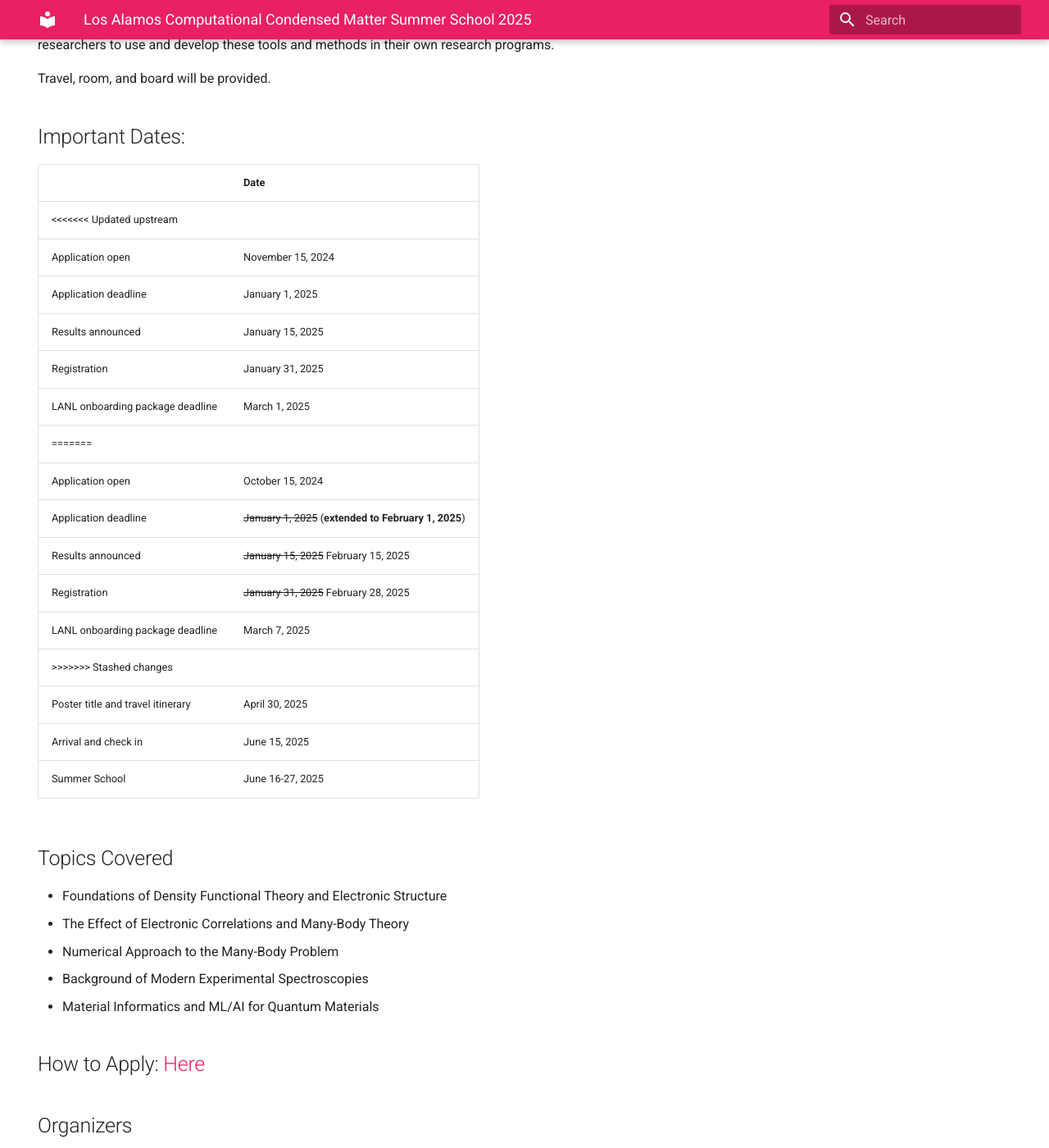
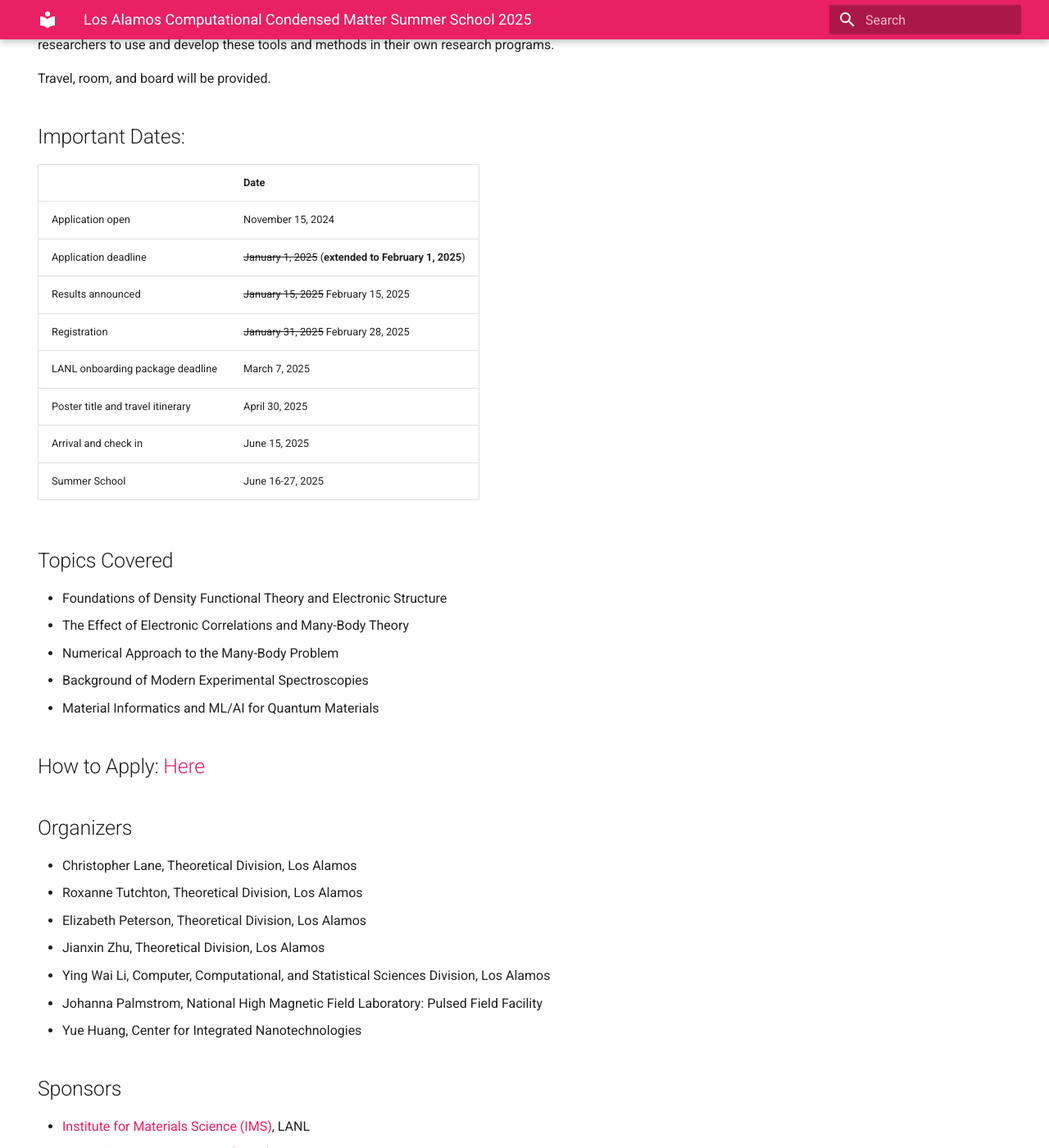
Before and after one commit to LACCMSS/2025, an MkDocs documentation site: the page built from docs/index.md, in a window 1280 px wide and 1400 px high, scrolled down 1118 px. Shown: the whole window at 82% size. Built offline with MkDocs 1.6.1 and Material for MkDocs 9.7.7, drawn with Linux system fonts in a browser that asks for light colours.

Commit message:
update important dates

```diff
--- a/docs/index.md
+++ b/docs/index.md
@@ -28,19 +28,11 @@
 ## Important Dates:
 |       | Date |
 |-------|------|
-<<<<<<< Updated upstream
 | Application open | November 15, 2024 |
-| Application deadline | January 1, 2025 |
-| Results announced | January 15, 2025 |
-| Registration | January 31, 2025 |
-| LANL onboarding package deadline | March 1, 2025 |
-=======
-| Application open | October 15, 2024 |
 | Application deadline | <s>January 1, 2025</s> (**extended to February 1, 2025**)|
 | Results announced | <s>January 15, 2025</s> February 15, 2025 |
 | Registration | <s>January 31, 2025</s> February 28, 2025 |
 | LANL onboarding package deadline | March 7, 2025 |
->>>>>>> Stashed changes
 | Poster title and travel itinerary | April 30, 2025 |
 | Arrival and check in | June 15, 2025 |
 | Summer School | June 16-27, 2025 |
```
